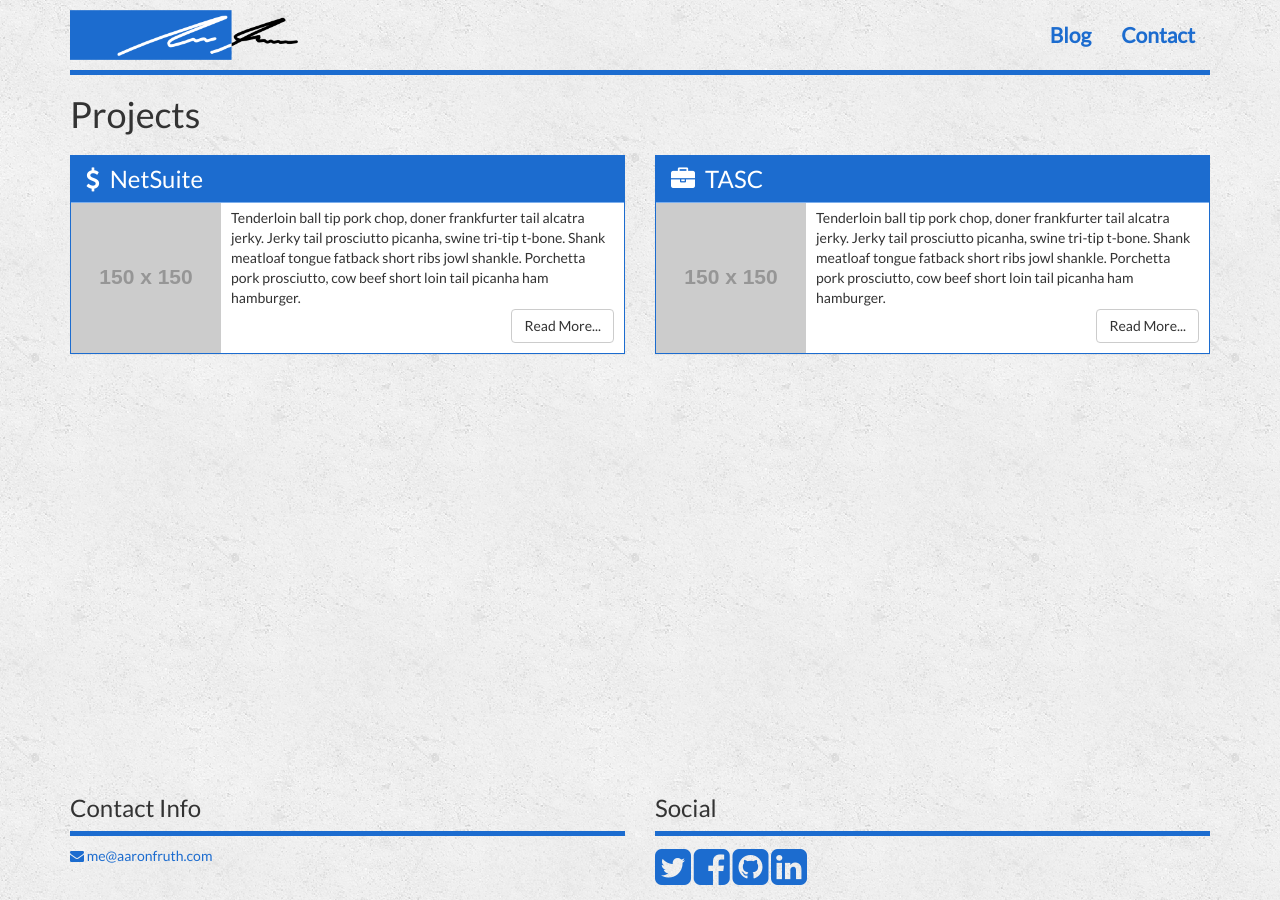
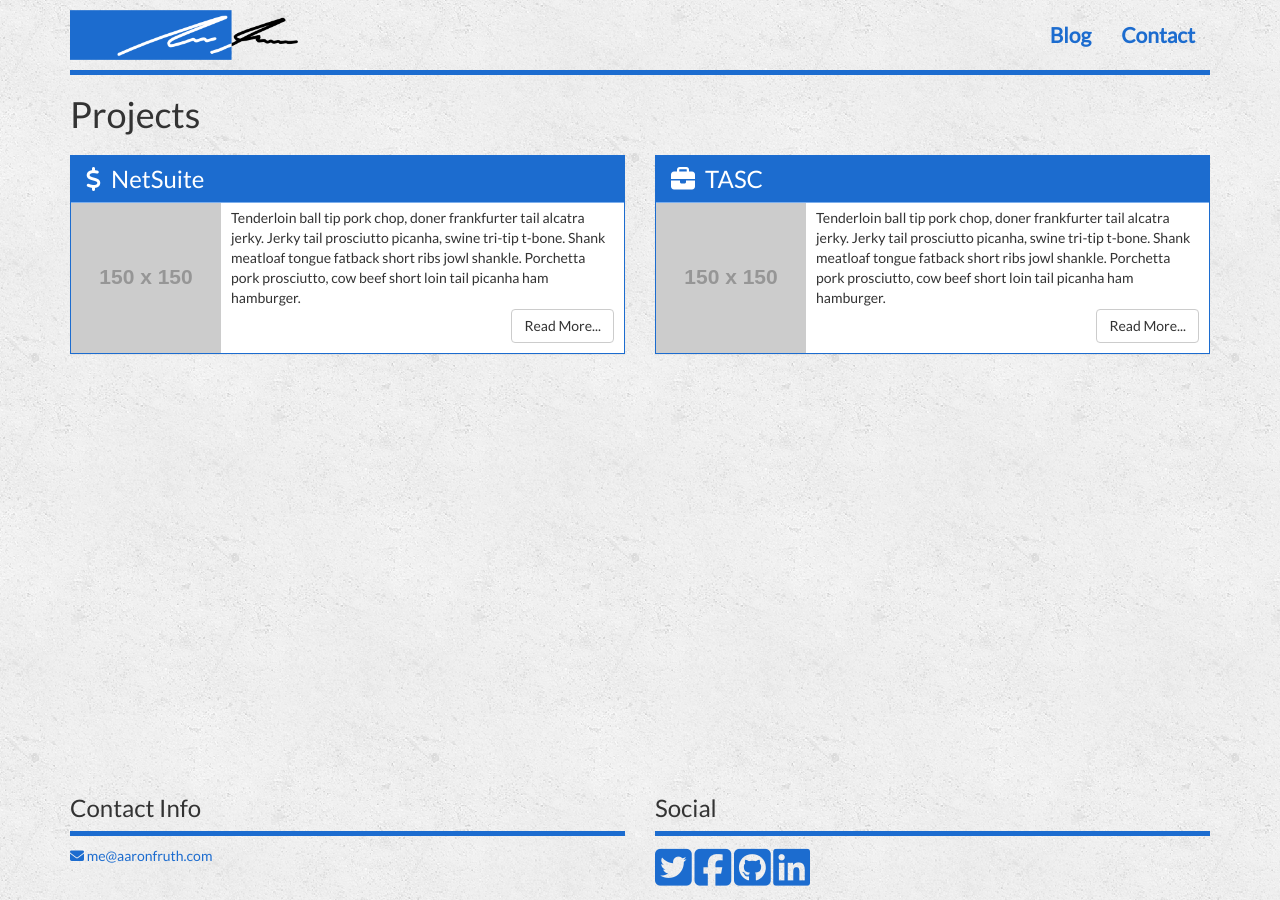
Before and after one commit to fruth/fruth.github.io, a Jekyll site: the page built from projects.html, in a window 1280 px wide. Built offline with Jekyll 4.4.1, drawn with Linux system fonts in a browser that asks for light colours; nearby versions of some CDN libraries.

Commit message:
Update font awesome version to 5

```diff
--- a/_includes/footer.html
+++ b/_includes/footer.html
@@ -21,5 +21,6 @@
 <script src="https://code.jquery.com/jquery-3.1.0.min.js" integrity="sha256-cCueBR6CsyA4/9szpPfrX3s49M9vUU5BgtiJj06wt/s=" crossorigin="anonymous"></script>
 <script src="https://cdn.jsdelivr.net/jquery.validation/1.15.1/jquery.validate.min.js" crossorigin="anonymous"></script>
 <script src="https://maxcdn.bootstrapcdn.com/bootstrap/3.3.7/js/bootstrap.min.js" integrity="sha384-Tc5IQib027qvyjSMfHjOMaLkfuWVxZxUPnCJA7l2mCWNIpG9mGCD8wGNIcPD7Txa" crossorigin="anonymous"></script>
+<script src="https://kit.fontawesome.com/15f70380b2.js" crossorigin="anonymous"></script>
 <script src="/js/contact.js"></script>
 <script src="/js/tracking.js"></script>
--- a/_includes/head.html
+++ b/_includes/head.html
@@ -3,6 +3,5 @@
 <meta name="viewport" content="width=device-width, initial-scale=1">
 
 <link rel="stylesheet" href="https://maxcdn.bootstrapcdn.com/bootstrap/3.3.7/css/bootstrap.min.css" integrity="sha384-BVYiiSIFeK1dGmJRAkycuHAHRg32OmUcww7on3RYdg4Va+PmSTsz/K68vbdEjh4u" crossorigin="anonymous">
-<link rel="stylesheet" href="/css/font-awesome/css/font-awesome.min.css">
 <link rel="stylesheet" href="/css/main.css" >
 <link rel="stylesheet" href="/css/custom.css">
```
